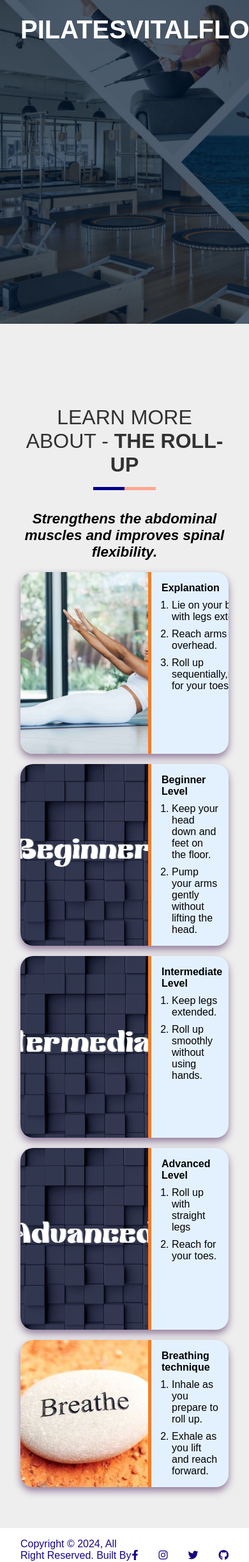
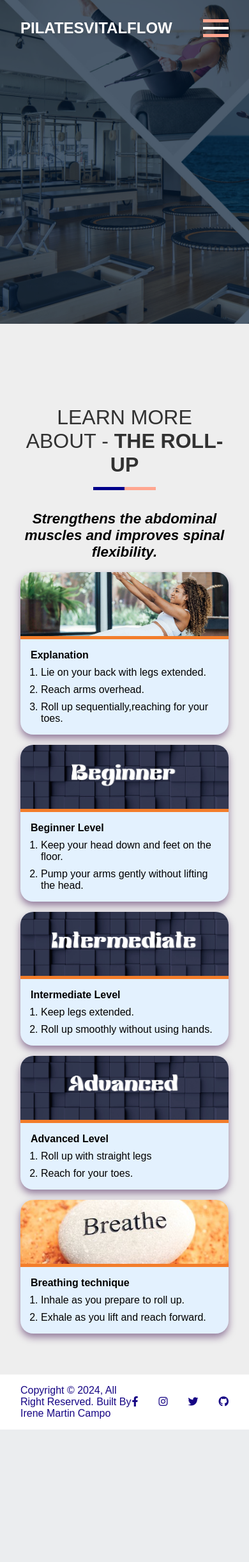
Before and after one commit to Irenetitor/PilatesVitalFlow, a Flask app: page /exercise-detail/1 in a window 390 px wide. Shown: the top 2441 px of the page at 64% size. After the commit the page ends 2234 px from the top, so only its background shows below. Run offline with Flask 3, Linux system fonts and the light colour scheme.

Commit message:
Updating css classes for more responsiveness

```diff
--- a/static/css/style.css
+++ b/static/css/style.css
@@ -82,12 +82,12 @@
     font-size: 2rem;
 }
 
-@media (max-width: 512px) {
+@media (max-width: 600px) {
     header .container h2 {
-        font-size: 2.5em;
+        font-size: 1.5rem;
     }
     header .container h2 span {
-        font-size: 1em;
+        font-size: 1.5rem;
     }
 }
 
@@ -619,7 +644,7 @@
 
 main section.exercises .container .exercise-detail-grid {
     display: grid;
-    grid-template-rows: repeat(4, 1fr);
+    grid-template-rows: repeat(1, 1fr);
     grid-gap: 16px;
 }
 
@@ -642,6 +667,24 @@
     object-fit: cover;
     height: 100%;
     width: 200px;
+}
+
+@media (max-width: 768px) {
+    main section.exercises .container .exercise-detail-grid .exercise-detail  {
+        display: inline;
+    }
+
+    main section.exercises .container .exercise-detail-grid .exercise-detail .img-box {
+        border-right: 0px;
+        width: 100%;
+        height: 105px;
+        border-bottom: 5px solid #f37d2a;
+    }
+
+    main section.exercises .container .exercise-detail-grid .exercise-detail .img-box .img {
+        width: 100%;
+        height: 100px;
+    }
 }
 
 main section.exercises .container .exercise-detail-grid .exercise-detail .content {
--- a/templates/home.html
+++ b/templates/home.html
@@ -3,7 +3,6 @@
 {% block content %}
 
 <section id="banner" class="banner home-banner">
-    <h2>Home page</h2>
     <div class="container">
     </div>
 </section>
```
Also changed, not shown: other parts of static/css/style.css (+43 -6 lines).
